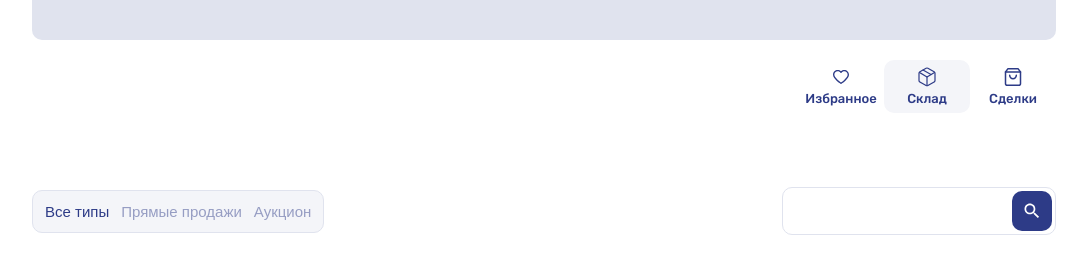
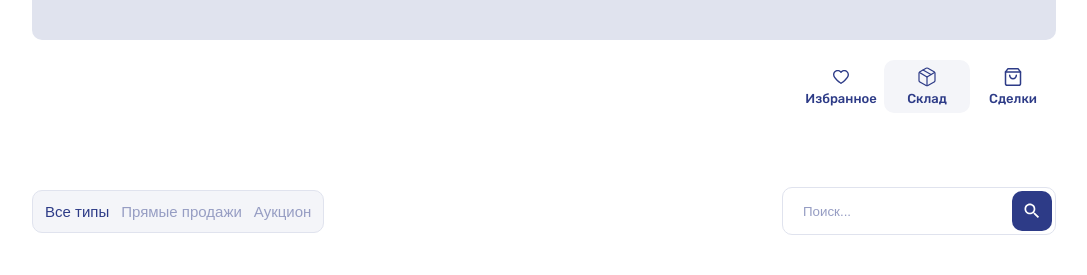
Before and after one commit to Josquin2/nuxt-storage, a Nuxt app: page /StoragePage in a window 1280 px wide. Shown: the top 275 px of the page, without its empty margins (96-1183 px from the left). Built offline with nearby package versions, Linux system fonts and the light colour scheme.

Commit message:
added placeholder

```diff
--- a/assets/components/search-bar.scss
+++ b/assets/components/search-bar.scss
@@ -40,6 +40,14 @@
       color: #2d3b87;
     }
 
+    input::placeholder {
+      color: #969dc3;
+    }
+
+    input::-ms-input-placeholder {
+      color: #969dc3;
+    }
+
     button {
       cursor: pointer;
       position: absolute;
--- a/components/SearchBar.vue
+++ b/components/SearchBar.vue
@@ -43,7 +43,12 @@ function onTypeClick(clickedType: string) {
       </button>
     </div>
     <div class="main-search">
-      <input type="text" v-model="search" v-on:keyup.enter="onSearchClick" />
+      <input
+        type="text"
+        v-model="search"
+        v-on:keyup.enter="onSearchClick"
+        placeholder="Поиск..."
+      />
       <button @click="onSearchClick"><SearchIcon /></button>
     </div>
   </div>
```
